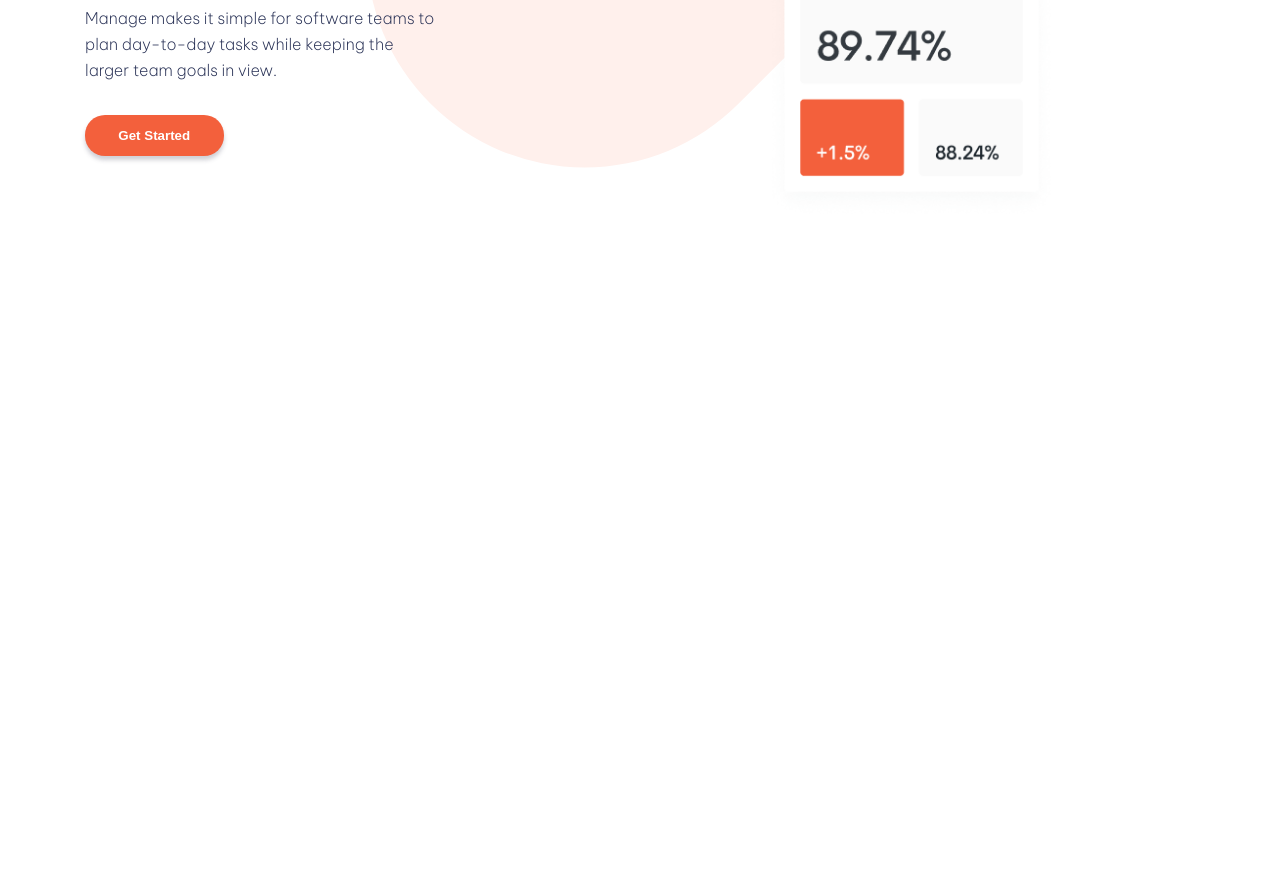
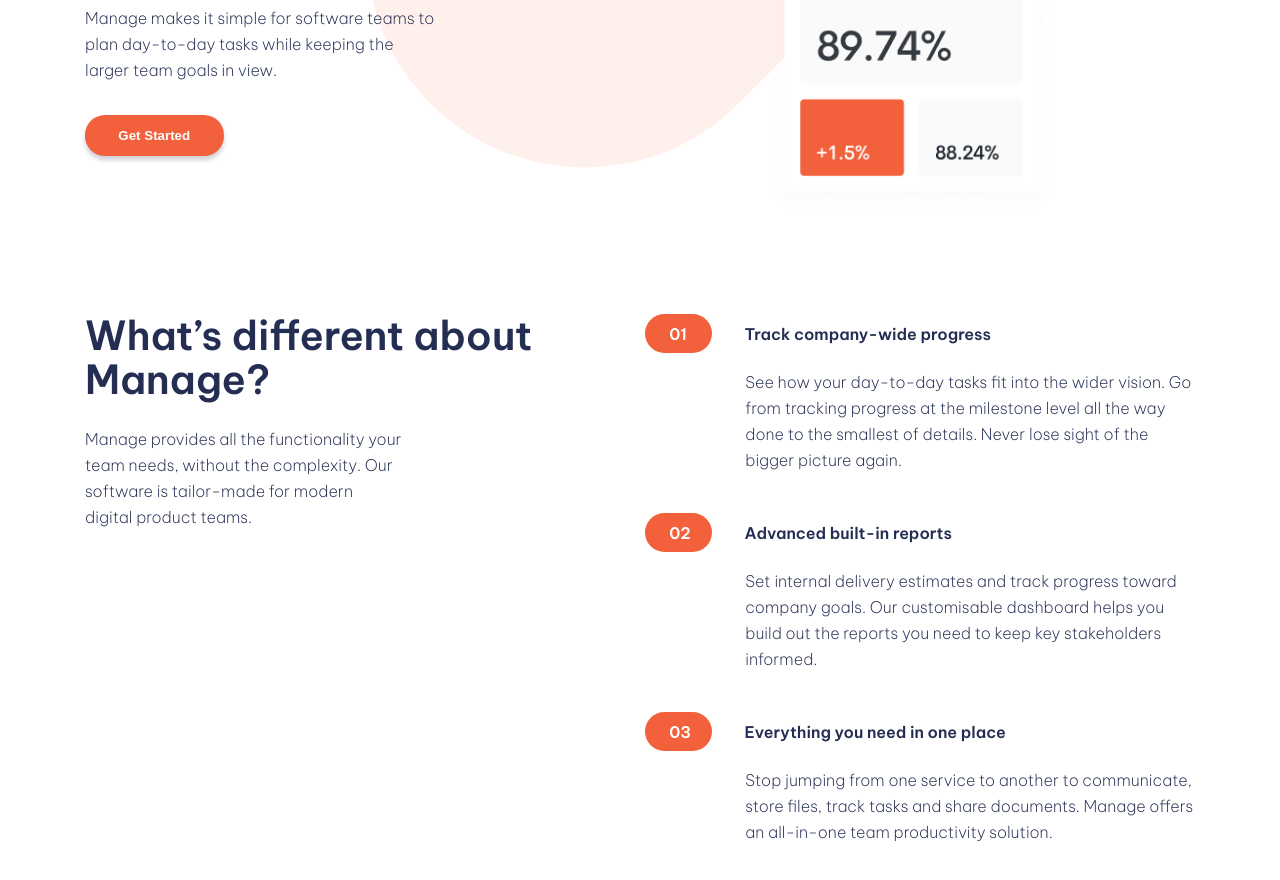
Before and after one commit to DavidBr8/manage, a plain HTML site: page index.html in a window 1280 px wide. Shown: the part 474-1354 px from the top of the page. Before the commit the page ends 800 px from the top, so only its background shows below. Drawn offline with Linux system fonts and the light colour scheme.

Commit message:
Highlights section

```diff
--- a/index.html
+++ b/index.html
@@ -78,6 +78,77 @@
             </div>
         </header>
 
+        <section class="highlights">
+            <div class="container">
+
+                <div class="highlights__items">
+                    <div class="highlights__items-main">
+
+                        <h2 class="highlights__items-main-heading">What’s different about Manage?</h2>
+                        <p class="highlights__items-main-p">Manage provides all the functionality your team needs,
+                            without the complexity. Our software is tailor-made for modern digital product teams. </p>
+                    </div>
+
+                    <div class="highlights__items-points">
+
+                        <div class="highlights__items-points-point">
+                            <span class="highlights__items-points-point-indicator">01</span>
+                            <h3 class="highlights__items-points-point-heading">Track company-wide progress</h3>
+                            <p class="highlights__items-points-point-p">See how your day-to-day tasks fit into the wider
+                                vision. Go from tracking progress at the milestone level all the way done to the
+                                smallest of details. Never lose sight of the bigger picture again.</p>
+                        </div>
+                        <div class="highlights__items-points-point">
+                            <span class="highlights__items-points-point-indicator">02</span>
+                            <h3 class="highlights__items-points-point-heading">Advanced built-in reports</h3>
+                            <p class="highlights__items-points-point-p">Set internal delivery estimates and track
+                                progress toward company goals. Our customisable dashboard helps you build out the
+                                reports you need to keep key stakeholders informed.</p>
+                        </div>
+                        <div class="highlights__items-points-point">
+                            <span class="highlights__items-points-point-indicator">03</span>
+                            <h3 class="highlights__items-points-point-heading">Everything you need in one place</h3>
+                            <p class="highlights__items-points-point-p">Stop jumping from one service to another to
+                                communicate, store files, track tasks and share documents. Manage offers an all-in-one
+                                team productivity solution.</p>
+                        </div>
+
+                    </div>
+                </div>
+
+            </div>
+        </section>
+        <br>
+        <br>
+        <br>
+        <br>
+        <br>
+        <br>
+        <br>
+        <br>
+        <br>
+        <br>
+        <br>
+        <br>
+        <br>
+        <br>
+        <br>
+        <br>
+        <br>
+        <br>
+        <br>
+        <br>
+        <br>
+        <br>
+        <br>
+        <br>
+        <br>
+        <br>
+        <br>
+        <br>
+        <br>
+        <br>
+
     </div>
     <div class="pageshadow"></div>
 
--- /dev/null
+++ b/scss/_highlights.scss
@@ -0,0 +1,68 @@
+.highlights {
+	.container {
+		margin: 0 auto;
+		width: 100%;
+		max-width: 1110px;
+		padding: 0 4em;
+	}
+	margin-top: 5em;
+	color: $txtcolor;
+	&__items {
+		display: flex;
+		flex-direction: row;
+		column-gap: 30px;
+		&-main {
+			&-heading {
+				font-size: 4rem;
+				line-height: 44px;
+			}
+			&-p {
+				width: 60%;
+				padding-top: 1.5em;
+				font-size: 1.6rem;
+				line-height: 26px;
+				font-weight: 200;
+			}
+		}
+
+		&-points {
+			display: flex;
+			flex-direction: column;
+			row-gap: 40px;
+			width: 100%;
+			&-point {
+				&-indicator {
+					display: inline-block;
+					width: 67px;
+					height: 39px;
+					margin-right: 30px;
+					border-radius: 39px;
+					padding: 0.6em 1.5em;
+					background-color: $secondary-color;
+					font-size: 1.6rem;
+					font-weight: 700;
+					color: white;
+				}
+				&-heading {
+					display: inline;
+					font-size: 1.6rem;
+				}
+				&-p {
+					padding-left: 100px;
+					padding-top: 1em;
+					font-size: 1.6rem;
+					font-weight: 200;
+					line-height: 26px;
+				}
+			}
+		}
+	}
+}
+
+@media (min-width: 1200px) {
+	.highlights {
+		.container {
+			padding: 0;
+		}
+	}
+}
--- a/scss/_nav.scss
+++ b/scss/_nav.scss
@@ -4,7 +4,7 @@
 	max-width: 1110px;
 }
 .pageshadow {
-	position: absolute;
+	position: fixed;
 	display: none;
 	top: 0;
 	left: 0;
@@ -24,7 +24,7 @@
 
 .nav {
 	&__mobile {
-		position: absolute;
+		position: fixed;
 		display: none;
 		top: 240px;
 		left: 50vw;
--- a/scss/main.scss
+++ b/scss/main.scss
@@ -1,6 +1,7 @@
 @import './colors';
 @import './nav';
 @import './header';
+@import './highlights';
 *,
 *::before,
 *::after {
```
Also changed, not shown: css/main.css, 1 other file.
